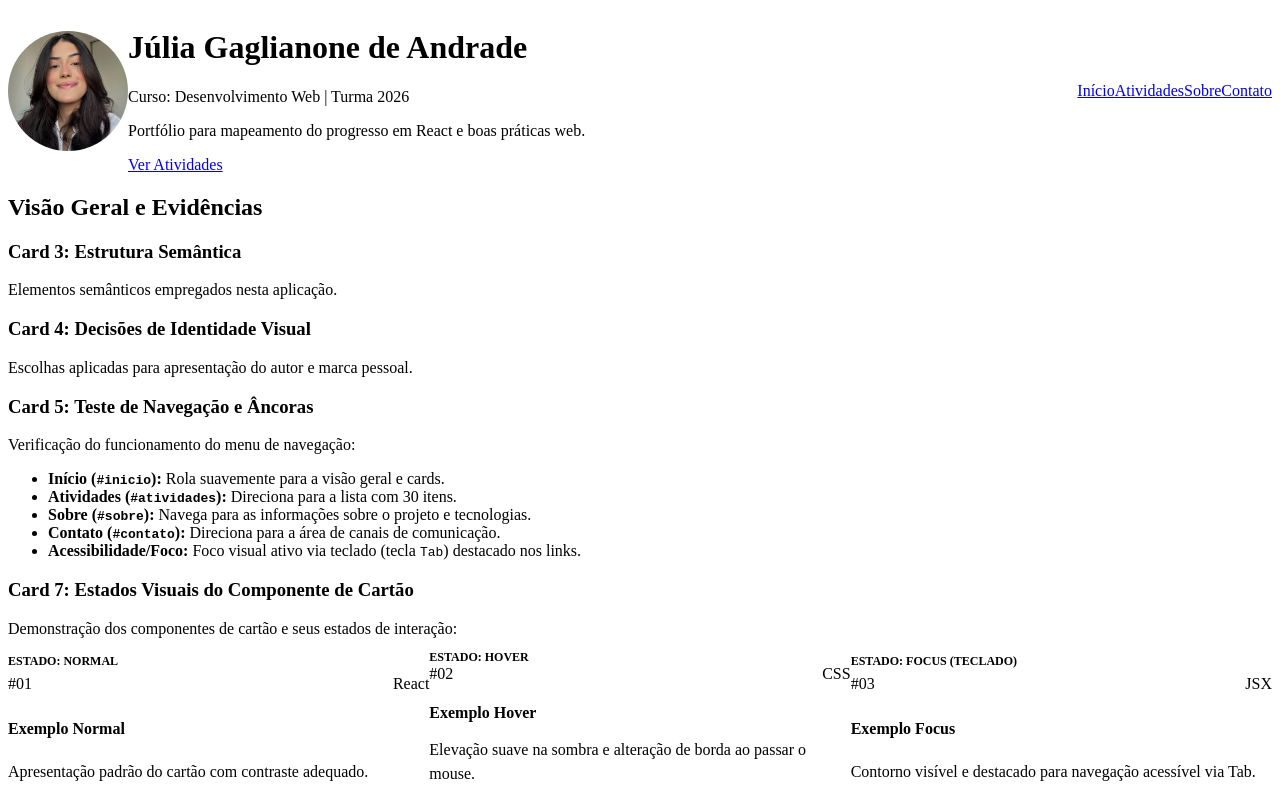
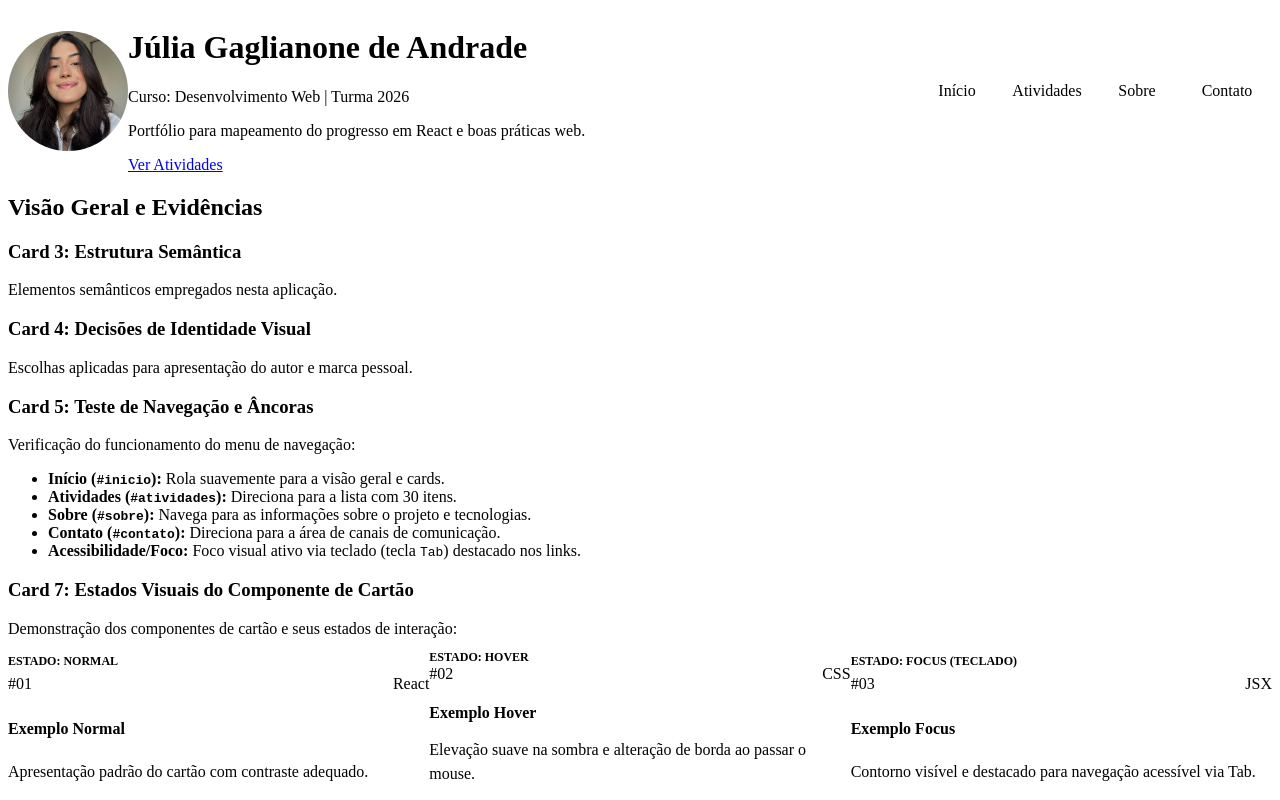
Before and after one commit to juliagaglianone/react-learning, a React (Vite) app: page / in a window 1280 px wide. Shown: the top 800 px of the page. Built offline with nearby package versions, Linux system fonts and the light colour scheme.

Commit message:
fix: css

```diff
--- a/src/App.css
+++ b/src/App.css
@@ -130,9 +130,44 @@ body,
   flex-shrink: 0;
 }
 
-/* ==========================================================================
-   3. Responsividade e Breakpoints
-   ========================================================================== */
+.navbar ul {
+  display: flex;
+  list-style: none;
+  gap: var(--spacing-md);
+  margin: 0;
+  padding: 0;
+}
+
+.navbar ul {
+  display: flex;
+  justify-content: center;
+  list-style: none;
+  gap: var(--spacing-md);
+  margin: 0;
+  padding: 0;
+}
+
+.navbar a {
+  display: inline-flex;
+  align-items: center;
+  justify-content: center;
+  min-width: 90px;
+  text-decoration: none;
+  color: var(--color-text-main);
+  background-color: var(--color-bg);
+  font-weight: var(--font-weight-semibold);
+  padding: var(--spacing-sm) var(--spacing-md);
+  border-radius: var(--radius-sm);
+  border: 1px solid var(--color-border);
+  transition: background-color 0.2s ease, color 0.2s ease, border-color 0.2s ease;
+}
+
+.navbar a:hover,
+.navbar a:focus-visible {
+  color: var(--color-on-primary, #ffffff);
+  background-color: var(--color-primary);
+  border-color: var(--color-primary);
+}
 
 /* Mobile / Telas Pequenas (~360px) */
 @media (max-width: 600px) {
```
